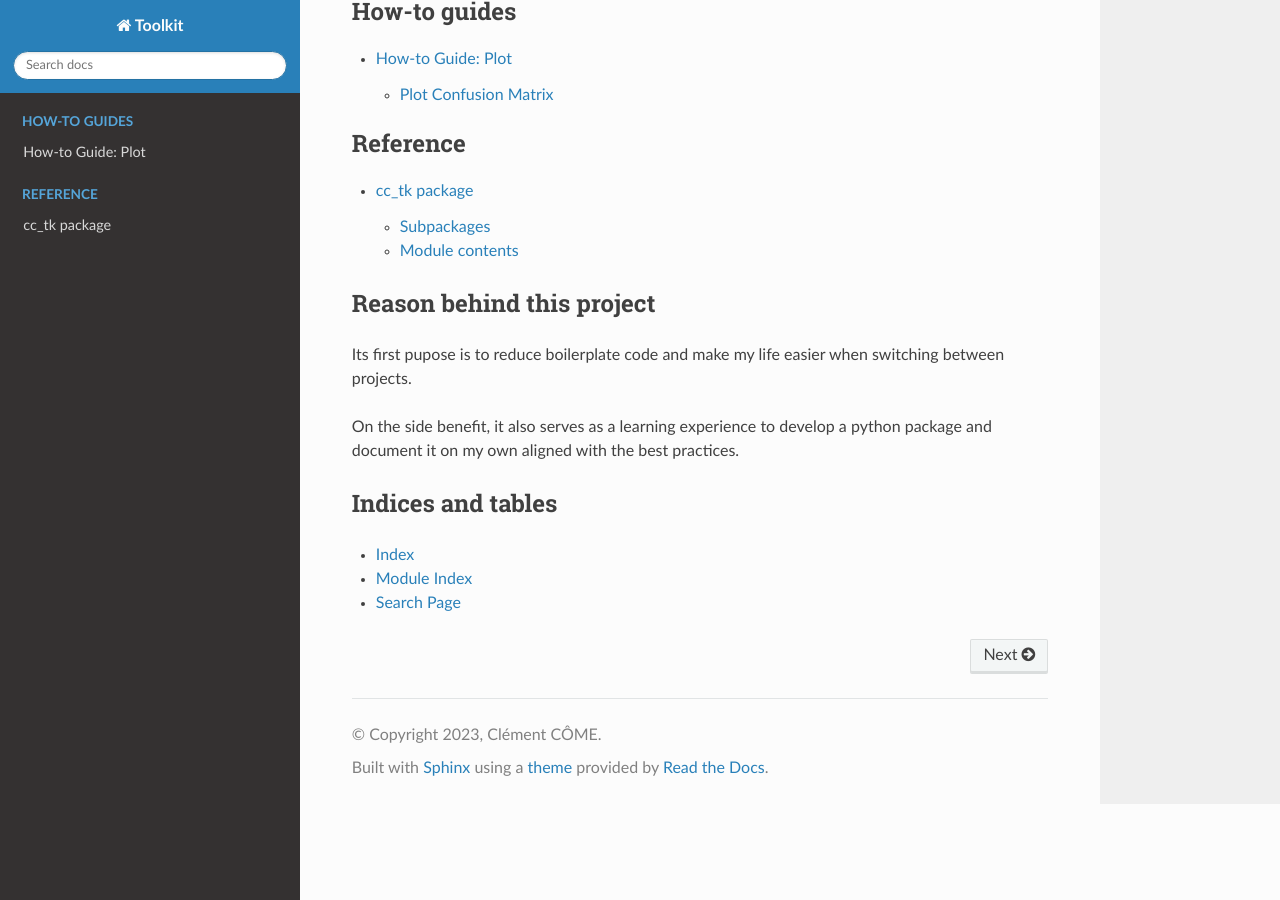
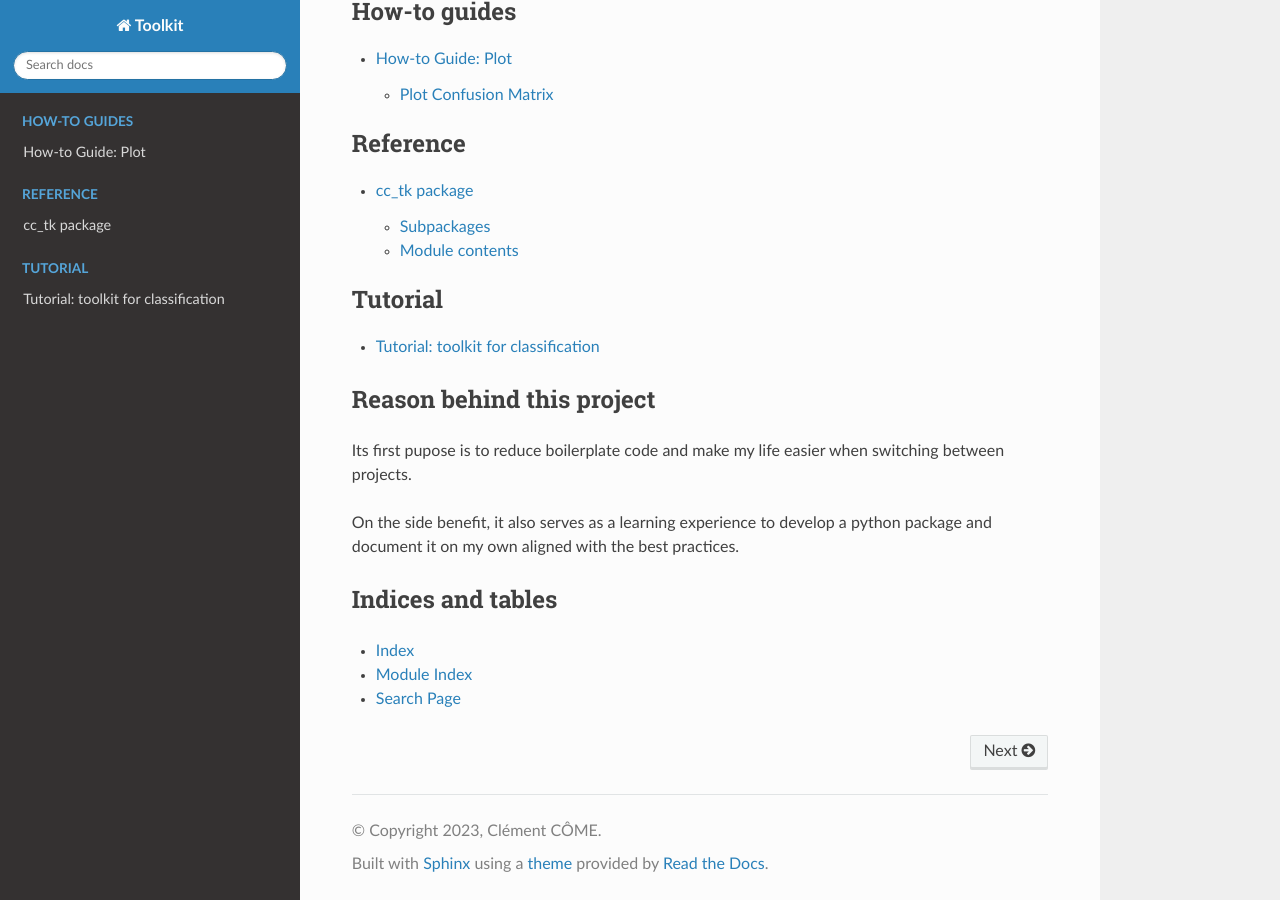
Before and after one commit to clementcome/toolkit, a Sphinx documentation site: the page built from docs/index.rst, in a window 1280 px wide and 900 px high, scrolled down 619 px. Built offline with Sphinx 7.4.7 and the Read the Docs theme 2.0.0, drawn with Linux system fonts in a browser that asks for light colours.

Commit message:
Make a proper structure for documentation

```diff
--- a/docs/conf.py
+++ b/docs/conf.py
@@ -28,8 +28,8 @@ release = "0.3.0"
 extensions = [
     "sphinx.ext.autodoc",
     "sphinx.ext.napoleon",
-    "sphinx.ext.githubpages",
     "sphinx.ext.viewcode",
+    "sphinx.ext.todo",
     "matplotlib.sphinxext.plot_directive",
 ]
 
--- a/docs/index.rst
+++ b/docs/index.rst
@@ -33,13 +33,19 @@ Import the package and use it:
     :maxdepth: 2
     :caption: How-to guides
 
-    how-to-plot
+    how-to/plot
 
 .. toctree::
    :maxdepth: 2
    :caption: Reference
 
-   cc_tk
+   reference/cc_tk
+
+.. toctree::
+    :maxdepth: 2
+    :caption: Tutorial
+
+    tutorial/classification
 
 Reason behind this project
 ==========================
```
Also changed, not shown: docs/tutorial/classification.rst (added, +9 -0 lines), docs/how-to/plot.rst (renamed from docs/how-to-plot.rst), docs/reference/cc_tk.feature.rst (renamed from docs/cc_tk.feature.rst), docs/reference/cc_tk.plot.rst (renamed from docs/cc_tk.plot.rst), docs/reference/cc_tk.rst (renamed from docs/cc_tk.rst), docs/reference/cc_tk.util.rst (renamed from docs/cc_tk.util.rst), docs/reference/modules.rst (renamed from docs/modules.rst), 2 other files.
